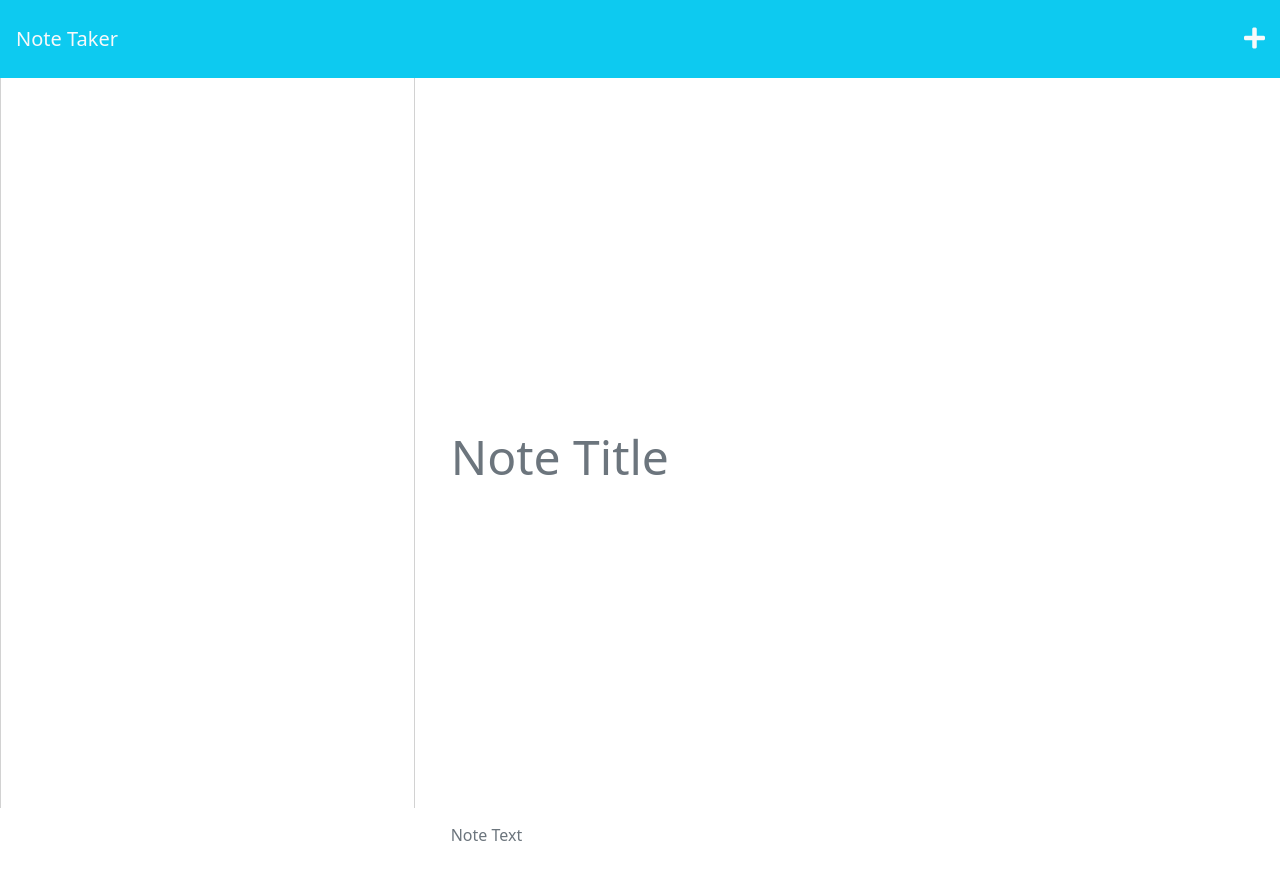
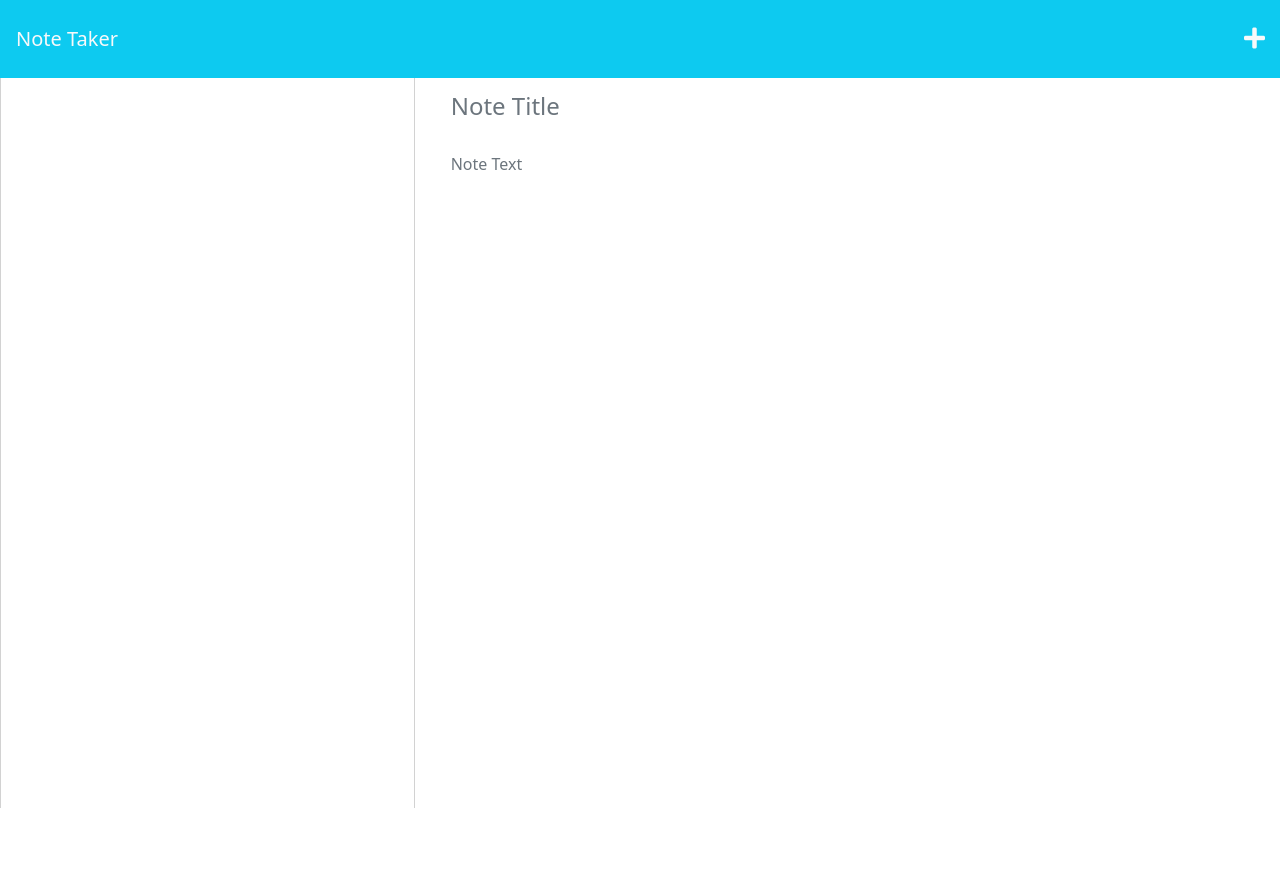
Before and after one commit to jdalfaro4/Take_deez_notes, a website: page public/notes.html in a window 1280 px wide. After the commit the page ends 808 px from the top, so only its background shows below. Drawn offline with nearby package versions, Linux system fonts and the light colour scheme; no server answers.

Commit message:
fix css to make text boxes smaller

```diff
--- a/db/db.json
+++ b/db/db.json
@@ -1 +1 @@
-[{"title":"Test Title","text":"Test text"},{"title":"sbw","text":"brtvert","id":"1e4b7438-9834-41dc-9a86-77b200898b4c"},{"title":"johns head shaved","text":"johns head shaved","id":"988fd780-e6d7-4f32-9799-990e365fedbf"},{"title":"john","text":"johnnn","id":"3bc3326a-8314-4b46-be90-3e5359974e68"},{"title":"johnss","text":"johnss","id":"d7b37d09-5670-493a-ab04-906f16a92ad5"},{"title":"hello John","text":"hello John","id":"f1dea865-9d16-400c-bdb1-628ca84d022f"},{"title":"hi john","text":"john\n\n","id":"df3b8dd9-db73-4b41-877a-eb9e47753e35"},{"title":"hello","text":"hello\n","id":"01201365-c0ad-4a34-85c5-54f48e772d4f"},{"title":"john","text":"john","id":"3acdee21-3d41-4550-a7b8-27b298891458"},{"title":"mo","text":"mo","id":"b28ff39b-769f-4c7f-9890-4bdd2f54c713"},{"title":"hey mo","text":"hey mo\n","id":"6a17b0ce-f03e-4f20-a436-1f2c6b26893a"}]
+[{"title":"Test Title","text":"Test text"},{"title":"Hello World","text":"Hello John","id":"d655402f-b210-484f-b3cd-ae0773edcebc"}]
--- a/public/assets/css/styles.css
+++ b/public/assets/css/styles.css
@@ -19,21 +19,22 @@ body {
 .note-textarea,
 .note-title {
   color: #000000;
-  width: 100%;
+  width: 60%;
+  height: 10px;
   outline: none;
   border: none;
 }
 
 .note-textarea {
   resize: none;
-  height: calc(100% - 63px);
+  height: calc(100% - 20px);
   padding-top: 15px;
 }
 
 .note-title {
-  height: 50px;
+  height: 30px;
   margin-top: 13px;
-  font-size: 3rem;
+  font-size: 1.5rem;
 }
 
 .note-title:read-only,
--- a/public/assets/js/index.js
+++ b/public/assets/js/index.js
@@ -90,7 +90,6 @@ const handleNoteDelete = (e) => {
   if (activeNote.id === noteId) {
     activeNote = {};
   }
-  debugger;
   deleteNote(noteId).then(() => {
     getAndRenderNotes();
     renderActiveNote();
--- a/public/notes.html
+++ b/public/notes.html
@@ -31,9 +31,9 @@
           </div>
         </div>
         <div class="col-8">
-          <div class="row h-100">
+          <div class="row h-20">
             <div class="col">
-              <input class="note-title form-control mb-3 h-100" placeholder="Note Title" maxlength="28" type="text" />
+              <input class="note-title form-control mb-3 h-70" placeholder="Note Title" maxlength="28" type="text" />
             </div>
           </div>
           <div class="row">
```
